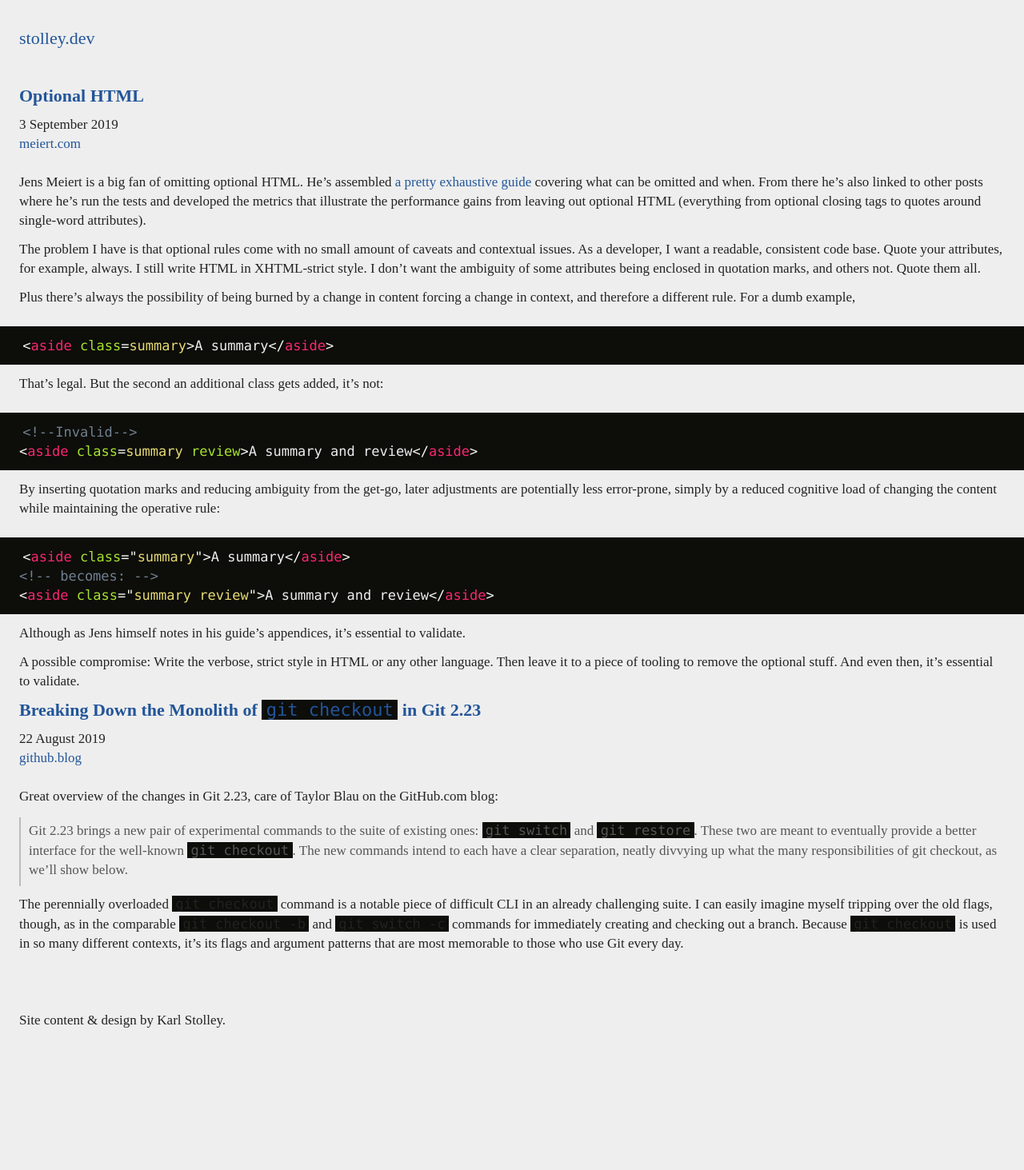
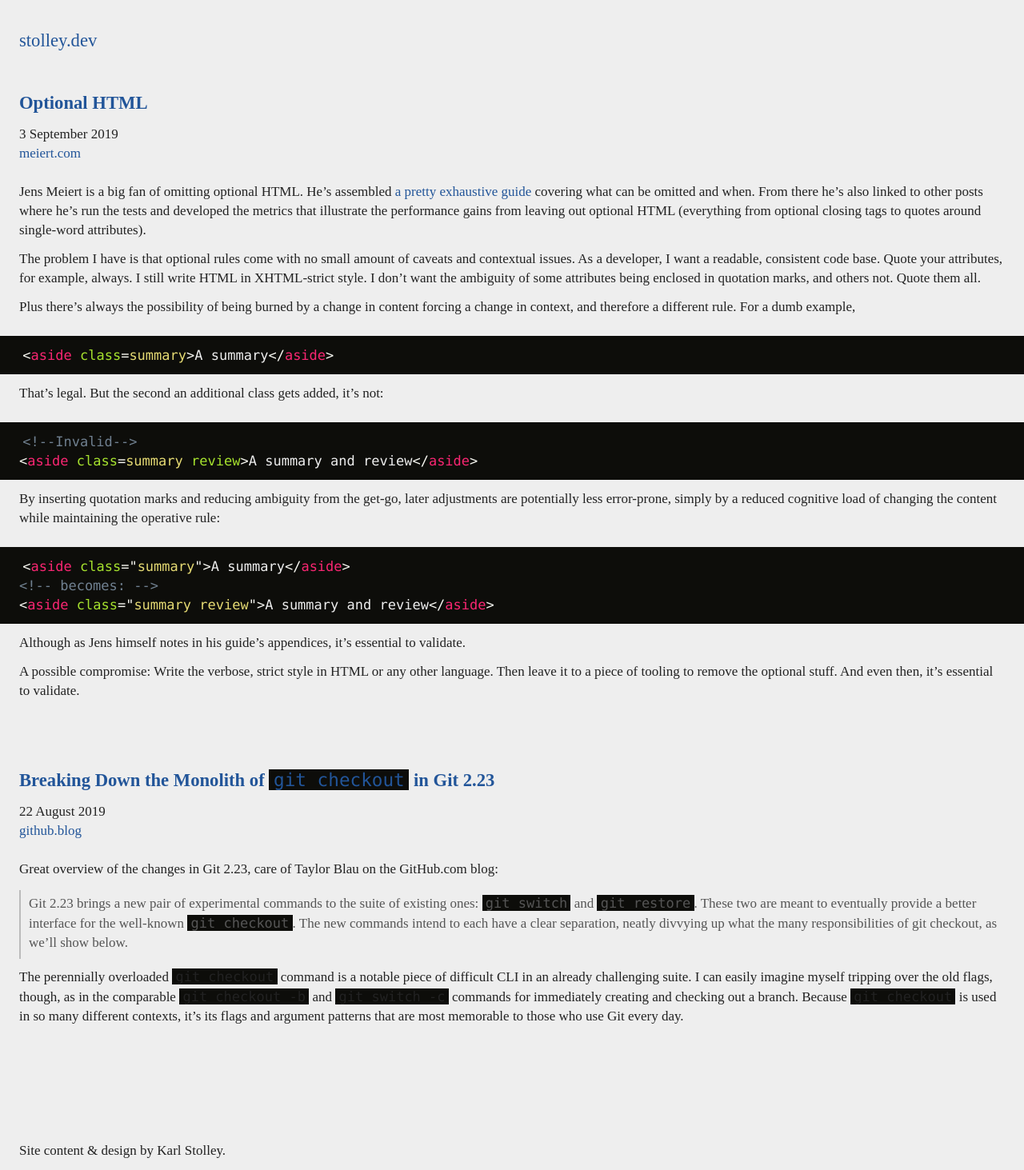
Before and after one commit to karlstolley/stolley.dev, a Jekyll site: the page built from index.md, in a window 1280 px wide. Shown: the whole page at 80% size. Built offline with Jekyll 4.4.1, drawn with Linux system fonts in a browser that asks for light colours; some web fonts are replaced; before the commit the page ends 1300 px from its top, so only the background shows below that.

Commit message:
Experiment with type sizes and spacing

```diff
--- a/assets/css/screen.css
+++ b/assets/css/screen.css
@@ -39,8 +39,8 @@
 
 h1,h2,h3 {
   font-weight: 700;
-  font-size: 22px;
-  line-height: 24px;
+  font-size: 22.661px;
+  line-height: 30px;
   padding-bottom: 12px;
 }
 
@@ -90,7 +90,10 @@
   padding: 24px;
 }
 
-
+.latest > li,
+.archive > li {
+  padding-bottom: 72px;
+}
 
 
 
```
